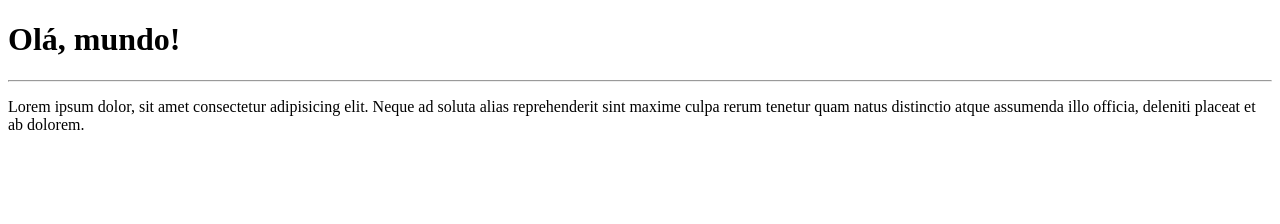
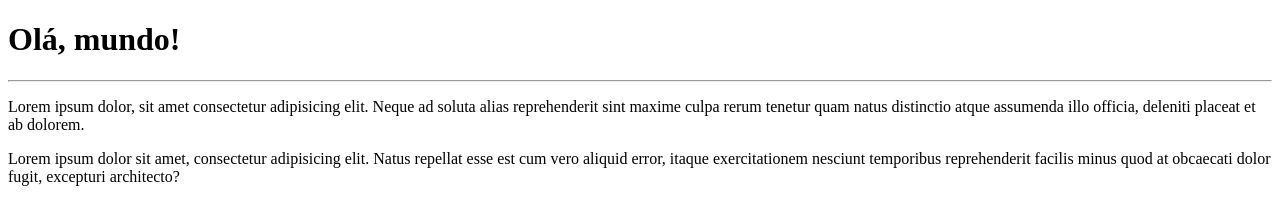
Before and after one commit to LeonardoS95/Ola-Mundo, a plain HTML site: page site-exemplo/index.html in a window 1280 px wide. Drawn offline with Linux system fonts and the light colour scheme.

Commit message:
Alteração no HTML
Foi adicionado mais um paragrafo no index.

```diff
--- a/site-exemplo/index.html
+++ b/site-exemplo/index.html
@@ -10,5 +10,7 @@
   <h1>Olá, mundo!</h1>
   <hr>
   <p>Lorem ipsum dolor, sit amet consectetur adipisicing elit. Neque ad soluta alias reprehenderit sint maxime culpa rerum tenetur quam natus distinctio atque assumenda illo officia, deleniti placeat et ab dolorem.</p>
+
+  <p>Lorem ipsum dolor sit amet, consectetur adipisicing elit. Natus repellat esse est cum vero aliquid error, itaque exercitationem nesciunt temporibus reprehenderit facilis minus quod at obcaecati dolor fugit, excepturi architecto?</p>
 </body>
 </html>
```
